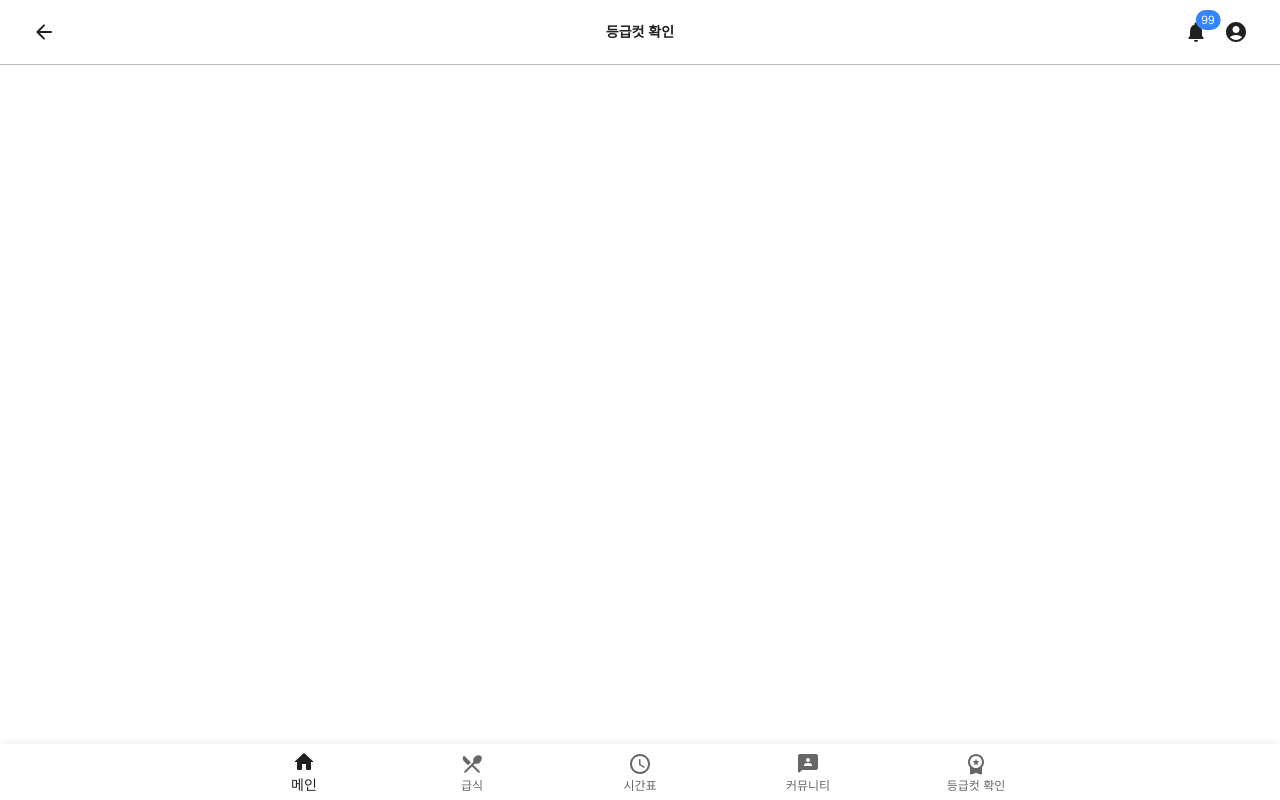
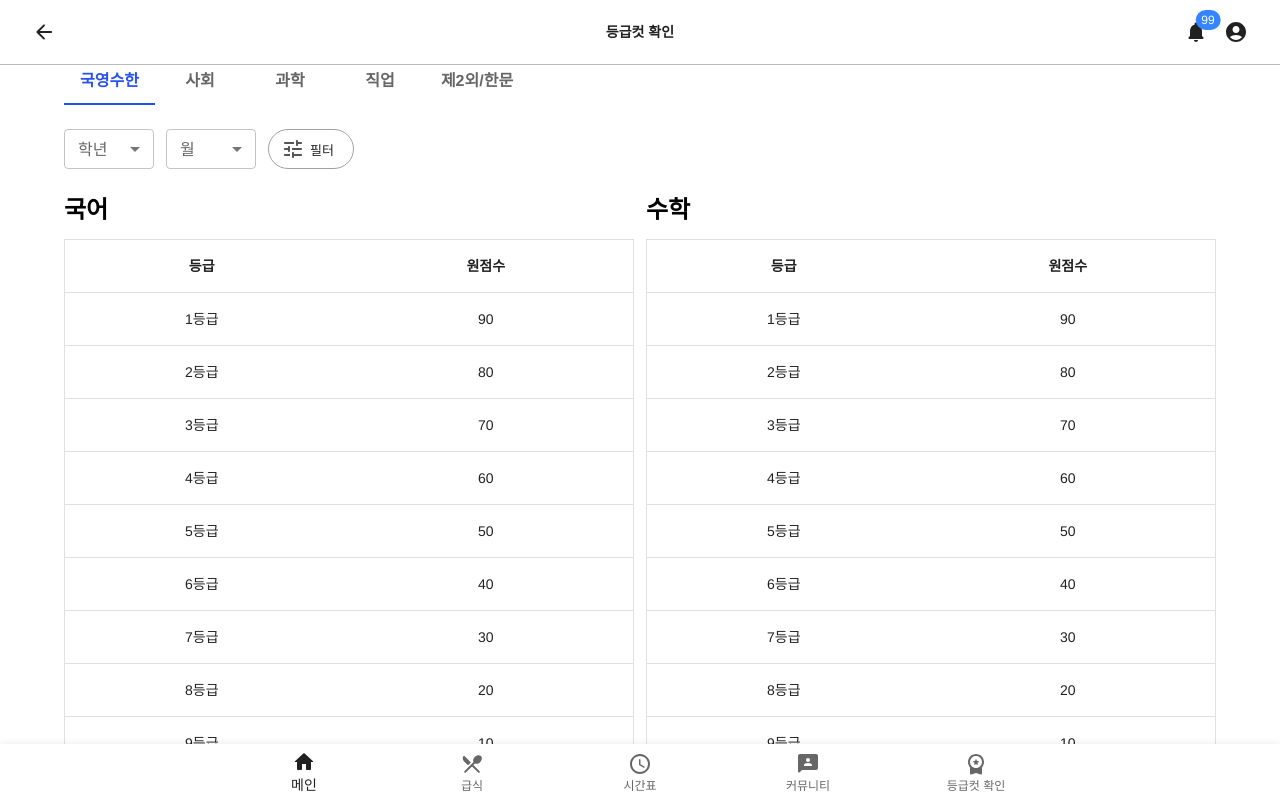
Before and after one commit to schoolzone06/schoolzone_frontend, a Next.js app: page /grade-cut in a window 1280 px wide. Built offline with nearby package versions, Linux system fonts and the light colour scheme; a web font is replaced by a local one.

Commit message:
feat: 등급컷 페이지 퍼블리싱

```diff
--- a/src/app/grade-cut/page.tsx
+++ b/src/app/grade-cut/page.tsx
@@ -1,13 +1,176 @@
 "use client";
 
+import { useState } from "react";
 import Header from "@/components/Header";
 import NavigationBar from "@/components/NavigationBar";
-import { Container } from "@mui/material";
+import {
+  Box,
+  Chip,
+  Container,
+  FormControl,
+  InputLabel,
+  MenuItem,
+  Select,
+  // eslint-disable-next-line import/named
+  SelectChangeEvent,
+  Tab,
+  Table,
+  TableBody,
+  TableCell,
+  TableContainer,
+  TableHead,
+  TableRow,
+  Tabs,
+  Typography,
+} from "@mui/material";
+import { TuneRounded } from "@mui/icons-material";
+
+function createData(grade: number, score: number) {
+  return { grade, score };
+}
+
+const rows = [
+  createData(1, 90),
+  createData(2, 80),
+  createData(3, 70),
+  createData(4, 60),
+  createData(5, 50),
+  createData(6, 40),
+  createData(7, 30),
+  createData(8, 20),
+  createData(9, 10),
+];
 
 const GradeCutPage = () => {
+  const [value, setValue] = useState(0);
+  const [grade, setGrade] = useState("");
+  const [month, setMonth] = useState("");
+
+  const handleTabChange = (event: React.SyntheticEvent, newValue: number) => {
+    setValue(newValue);
+  };
+
+  const handleGradeChange = (event: SelectChangeEvent<string>) => {
+    setGrade(event.target.value as string);
+  };
+
+  const handleMonthChange = (event: SelectChangeEvent<string>) => {
+    setMonth(event.target.value as string);
+  };
+
   return (
-    <Container>
+    <Container sx={{ mt: "57px" }}>
       <Header page="grade-cut" />
+      <Box sx={{ display: "flex", flexDirection: "column", gap: "24px" }}>
+        <Box>
+          <Tabs value={value} onChange={handleTabChange} variant="scrollable">
+            <Tab label="국영수한" />
+            <Tab label="사회" />
+            <Tab label="과학" />
+            <Tab label="직업" />
+            <Tab label="제2외/한문" />
+          </Tabs>
+        </Box>
+        <Box
+          sx={{
+            display: "flex",
+            gap: "12px",
+            color: ({ palette }) => palette.grey[400],
+          }}
+        >
+          <FormControl size="small" sx={{ minWidth: "90px" }}>
+            <InputLabel id="grade-select-label">학년</InputLabel>
+            <Select
+              labelId="grade-select-label"
+              id="grade-select"
+              label="학년"
+              value={grade}
+              onChange={handleGradeChange}
+            >
+              <MenuItem value={1}>1학년</MenuItem>
+              <MenuItem value={2}>2학년</MenuItem>
+              <MenuItem value={3}>3학년</MenuItem>
+            </Select>
+          </FormControl>
+          <FormControl size="small" sx={{ minWidth: "90px" }}>
+            <InputLabel id="month-select-label">월</InputLabel>
+            <Select
+              labelId="month-select-label"
+              id="month-select"
+              label="학년"
+              value={month}
+              onChange={handleMonthChange}
+            >
+              <MenuItem value={3}>3월</MenuItem>
+              <MenuItem value={6}>6월</MenuItem>
+              <MenuItem value={9}>9월</MenuItem>
+            </Select>
+          </FormControl>
+          <Chip
+            icon={<TuneRounded />}
+            label="필터"
+            variant="outlined"
+            onClick={() => {}}
+            sx={{
+              height: "inherit",
+              paddingInline: "8px",
+              borderRadius: "20px",
+            }}
+          />
+        </Box>
+        <TableContainer sx={{ display: "flex", gap: "12px" }}>
+          <Box sx={{ flex: "1 0 0" }}>
+            <Typography variant="h5" sx={{ mb: "12px" }}>
+              국어
+            </Typography>
+            <Table sx={{ border: "1px solid #E0E0E0" }}>
+              <TableHead>
+                <TableRow>
+                  <TableCell align="center">
+                    <Typography variant="subtitle2">등급</Typography>
+                  </TableCell>
+                  <TableCell align="center">
+                    <Typography variant="subtitle2">원점수</Typography>
+                  </TableCell>
+                </TableRow>
+              </TableHead>
+              <TableBody>
+                {rows.map((row) => (
+                  <TableRow key={row.grade} sx={{ typography: "body1" }}>
+                    <TableCell align="center">{row.grade}등급</TableCell>
+                    <TableCell align="center">{row.score}</TableCell>
+                  </TableRow>
+                ))}
+              </TableBody>
+            </Table>
+          </Box>
+          <Box sx={{ flex: "1 0 0" }}>
+            <Typography variant="h5" sx={{ mb: "12px" }}>
+              수학
+            </Typography>
+            <Table sx={{ border: "1px solid #E0E0E0" }}>
+              <TableHead>
+                <TableRow>
+                  <TableCell align="center">
+                    <Typography variant="subtitle2">등급</Typography>
+                  </TableCell>
+                  <TableCell align="center">
+                    <Typography variant="subtitle2">원점수</Typography>
+                  </TableCell>
+                </TableRow>
+              </TableHead>
+              <TableBody>
+                {rows.map((row) => (
+                  <TableRow key={row.grade} sx={{ typography: "body1" }}>
+                    <TableCell align="center">{row.grade}등급</TableCell>
+                    <TableCell align="center">{row.score}</TableCell>
+                  </TableRow>
+                ))}
+              </TableBody>
+            </Table>
+          </Box>
+        </TableContainer>
+      </Box>
       <NavigationBar />
     </Container>
   );
```
